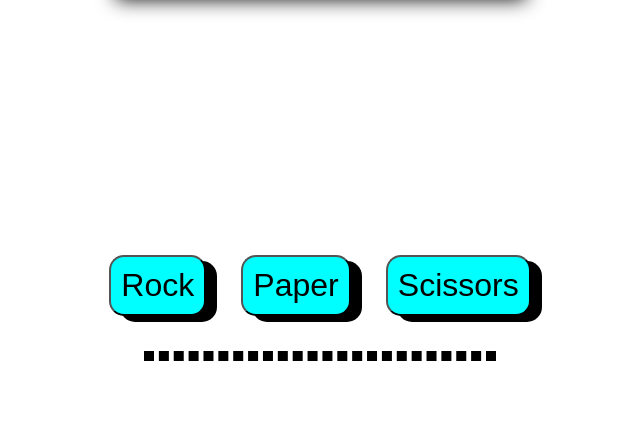
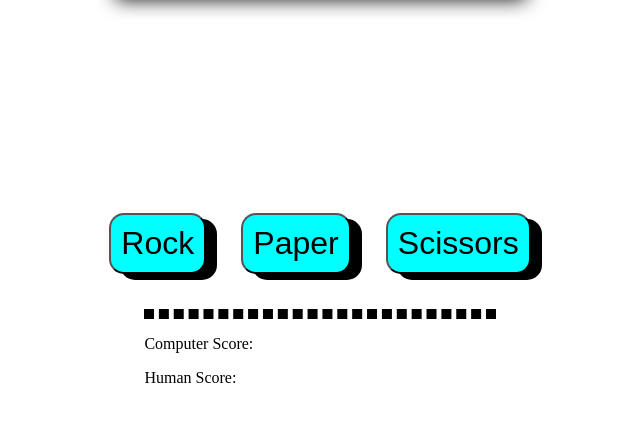
Before and after one commit to tacheampong/rockPaperScissors, a plain HTML site: page index.html in a window 1280 px wide. Shown: the part 92-514 px from the top of the page, without its empty margins (320-960 px from the left). Drawn offline with Linux system fonts and the light colour scheme.

Commit message:
added tags for computer and human score

```diff
--- a/index.html
+++ b/index.html
@@ -21,7 +21,10 @@
 
         </div>
 
-
+        <div class="current">
+            <p >Computer Score: <a class="computer"></a></p>
+            <p >Human Score: <a class="human"></a></p>
+        </div>
     </div>
 
 
```
